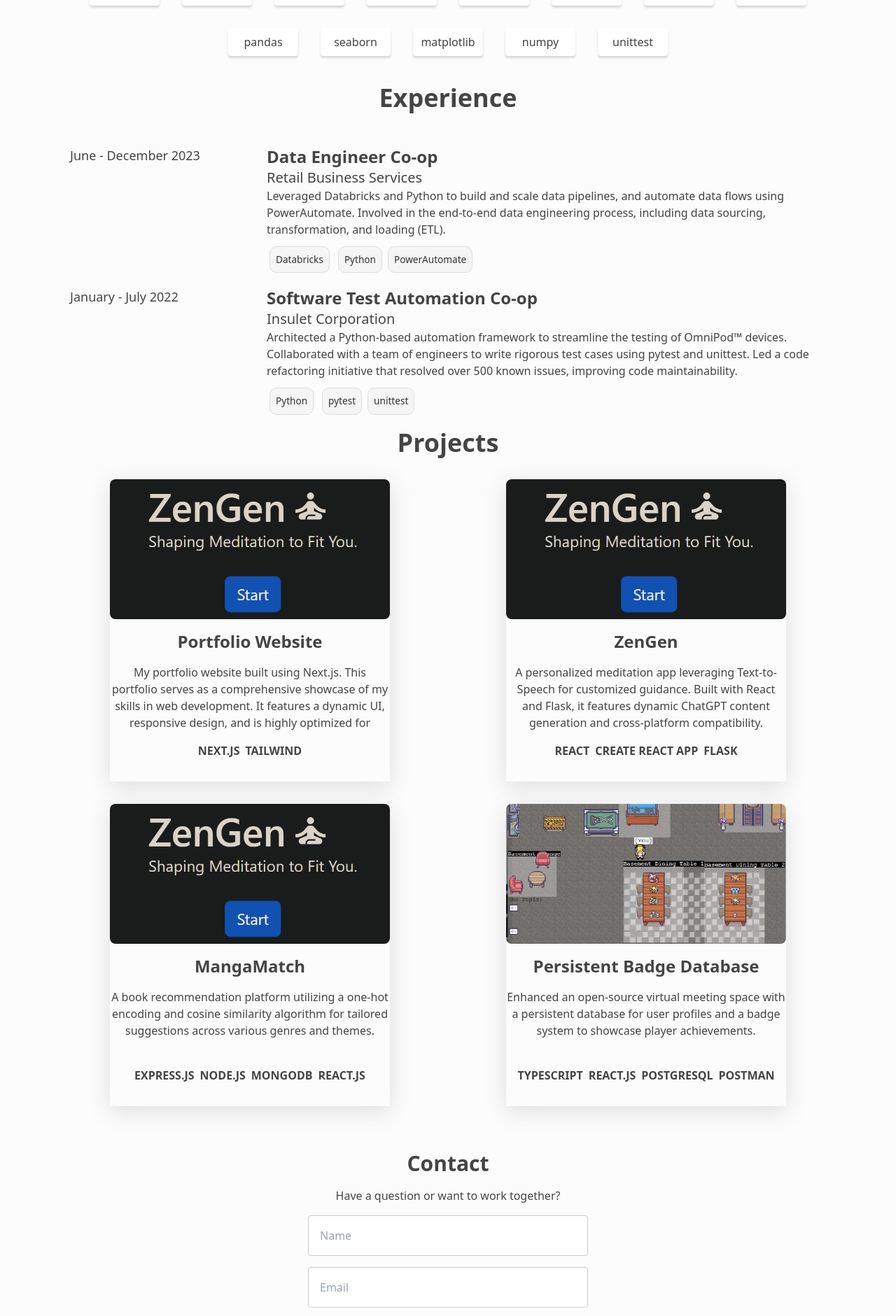
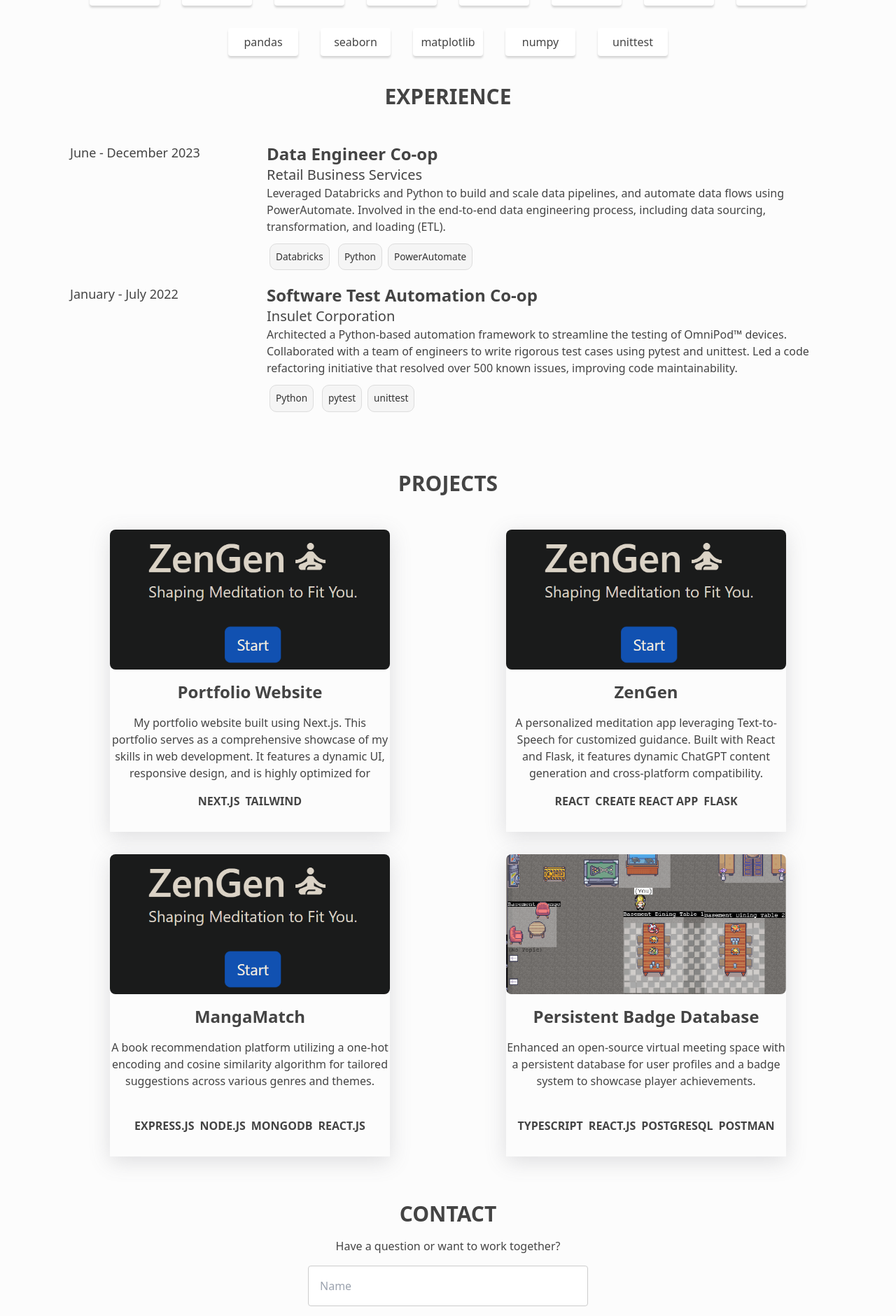
Before and after one commit to csiv23/portfolio, a Next.js app in the folder frontend/: page / in a window 1280 px wide. Shown: the part 1688-3569 px from the top of the page at 70% size. Built offline with nearby package versions, Linux system fonts and the light colour scheme.

Commit message:
Adjusted styling of headings

```diff
--- a/frontend/components/Contact.tsx
+++ b/frontend/components/Contact.tsx
@@ -21,7 +21,6 @@ const Contact = () => {
     });
   };
 
-  // Handles form submission
   const handleSubmit = async (e: React.FormEvent) => {
     e.preventDefault();
     try {
@@ -55,7 +54,7 @@ const Contact = () => {
 
   return (
     <div id="contact" className={styles.contactContainer}>
-      <h2 className={`text-3xl font-bold mb-4 ${textClass}`}>Contact</h2>
+      <h2 className={`text-3xl font-semibold mb-4 ${textClass}`}>CONTACT</h2>
       <p className={darkTheme ? styles.textDark : styles.textLight}>
         Have a question or want to work together?
       </p>
--- a/frontend/components/Experience.tsx
+++ b/frontend/components/Experience.tsx
@@ -47,7 +47,7 @@ const Experience: FC = () => {
       }}
       className="text-center w-full"
     >
-      <h2 className={`text-4xl font-semibold mb-8 ${textClass}`}>Experience</h2>
+      <h2 className={`text-3xl font-semibold mb-8 ${textClass}`}>EXPERIENCE</h2>
       <div className="w-full">
         {jobs.map((job, index) => (
           <div
--- a/frontend/components/Projects.tsx
+++ b/frontend/components/Projects.tsx
@@ -53,7 +53,7 @@ const Projects: FC = () => {
     <div
       id="projects"
       style={{
-        paddingTop: "2vh",
+        paddingTop: "10vh",
         paddingBottom: "8vh",
         margin: "0 auto",
         display: "flex",
@@ -63,7 +63,7 @@ const Projects: FC = () => {
       }}
       className="text-center w-full"
     >
-      <h2 className={`text-4xl font-semibold mb-8 ${textClass}`}>Projects</h2>
+      <h2 className={`text-3xl font-semibold mb-12 ${textClass}`}>PROJECTS</h2>
       <div
         className="w-full"
         style={{
```
